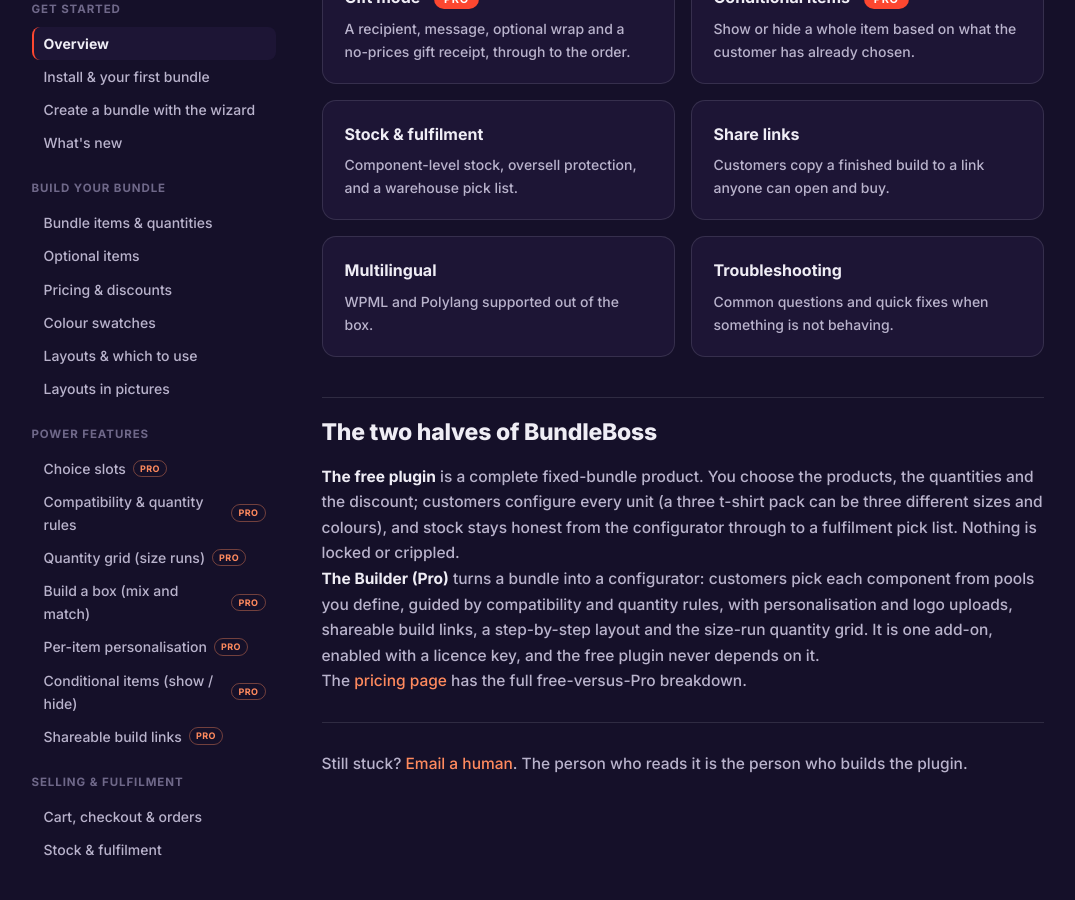
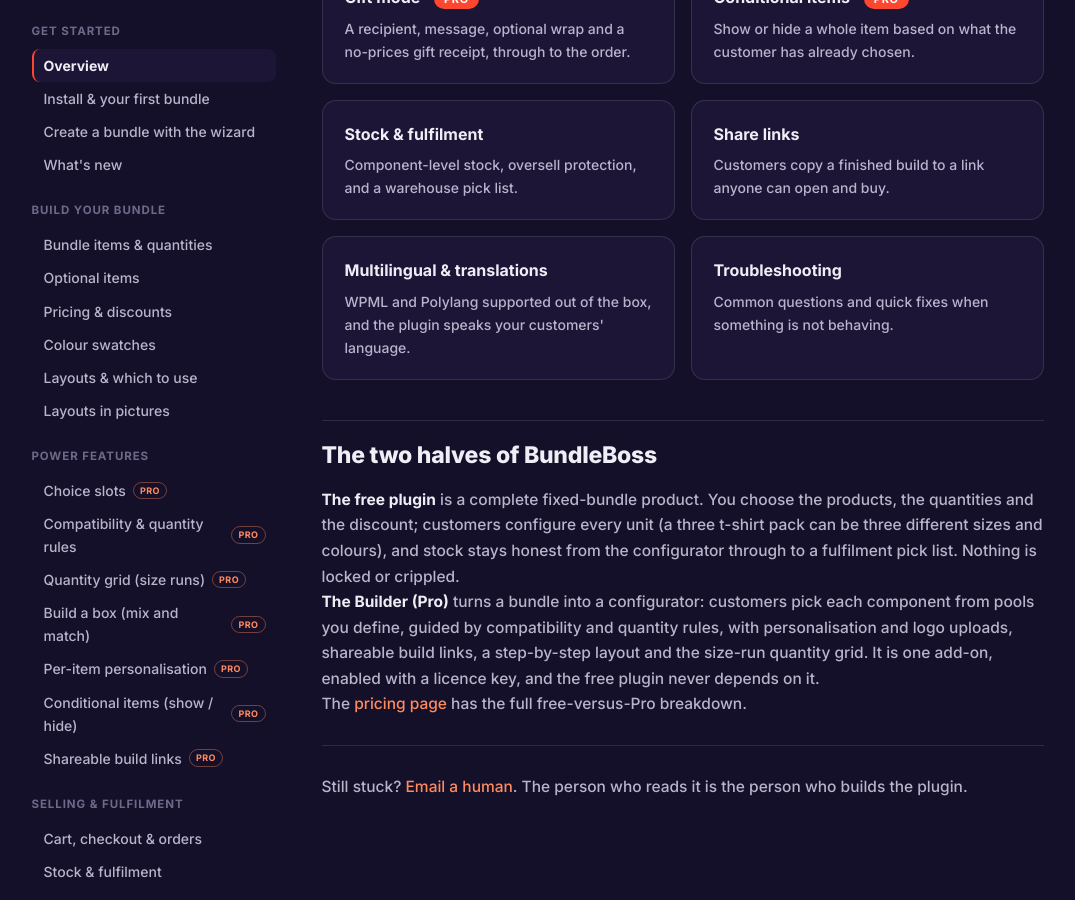
Before and after one commit to BundleBoss/website, a Jekyll site: the page built from docs/index.md, in a window 1280 px wide and 900 px high, scrolled down 1923 px. Shown: the whole window, without its empty margins (95-1170 px from the left). Built offline with Jekyll 4.4.1, drawn with Linux system fonts in a browser that asks for light colours.

Commit message:
Docs index: multilingual card mentions translations

```diff
--- a/docs/index.md
+++ b/docs/index.md
@@ -35,7 +35,7 @@
   <a class="docs-card" href="/docs/conditional-items/"><h3>Conditional items <span class="pro-pill">Pro</span></h3><p>Show or hide a whole item based on what the customer has already chosen.</p></a>
   <a class="docs-card" href="/docs/stock-fulfilment/"><h3>Stock &amp; fulfilment</h3><p>Component-level stock, oversell protection, and a warehouse pick list.</p></a>
   <a class="docs-card" href="/docs/share-links/"><h3>Share links</h3><p>Customers copy a finished build to a link anyone can open and buy.</p></a>
-  <a class="docs-card" href="/docs/multilingual/"><h3>Multilingual</h3><p>WPML and Polylang supported out of the box.</p></a>
+  <a class="docs-card" href="/docs/multilingual/"><h3>Multilingual &amp; translations</h3><p>WPML and Polylang supported out of the box, and the plugin speaks your customers' language.</p></a>
   <a class="docs-card" href="/docs/troubleshooting/"><h3>Troubleshooting</h3><p>Common questions and quick fixes when something is not behaving.</p></a>
 </div>
 
```
